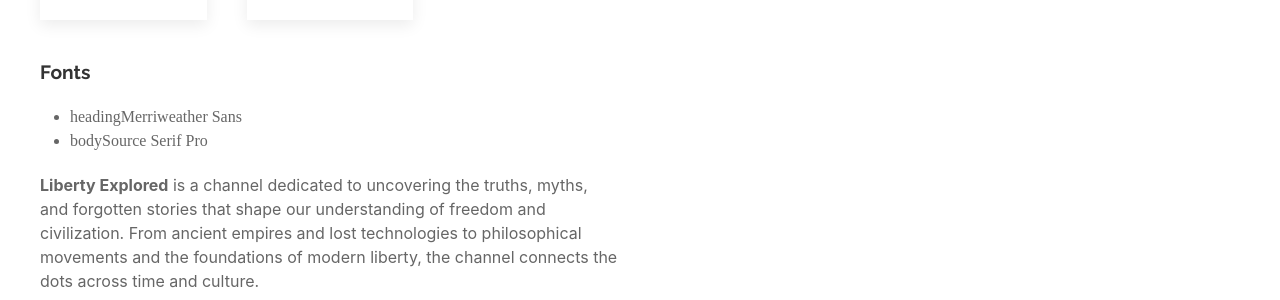
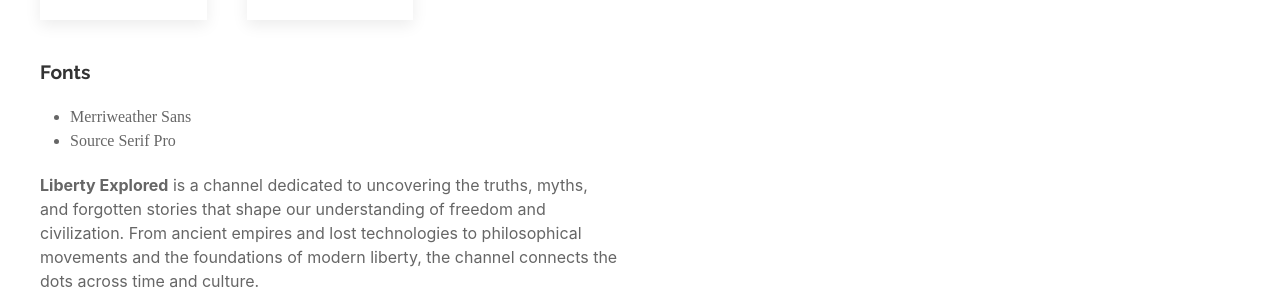
Before and after one commit to kre8t/kre8t.github.io, a Jekyll site: the page built from _youtube_channels/liberty.md, in a window 1280 px wide and 1138 px high. Shown: the part 633-933 px from the top of the window. Built offline with Jekyll 4.4.1, drawn with Linux system fonts in a browser that asks for light colours; some of the changed lines change nothing that is shown.

Commit message:
Update liberty.md

```diff
--- a/_youtube_channels/liberty.md
+++ b/_youtube_channels/liberty.md
@@ -11,8 +11,8 @@
   - "#ECECEC" # Light Gray
   - "#000000" # Black
 fonts:
-  heading: "Merriweather Sans"
-  body: "Source Serif Pro"
+  - "Merriweather Sans"
+  - "Source Serif Pro"
 categories:
   - "Ancient History"
   - "Lost Civilizations"
```
